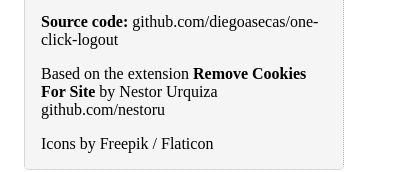
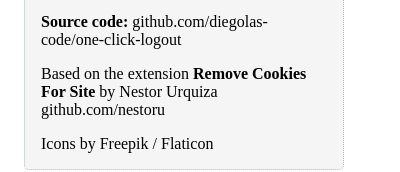
Before and after one commit to diegolas-code/one-click-logout, a browser extension: page popup.html in a window 400 px wide. Both pictures are taken after a click on the link "About this extension". Shown: the part 410-582 px from the top of the page. Drawn offline with Linux system fonts and the light colour scheme.

Commit message:
correct git user

```diff
--- a/popup.html
+++ b/popup.html
@@ -59,7 +59,7 @@
 				</p>
 				<p>
 					<strong>Source code:</strong>
-					github.com/diegoasecas/one-click-logout
+					github.com/diegolas-code/one-click-logout
 				</p>
 				<p>
 					Based on the extension
```
